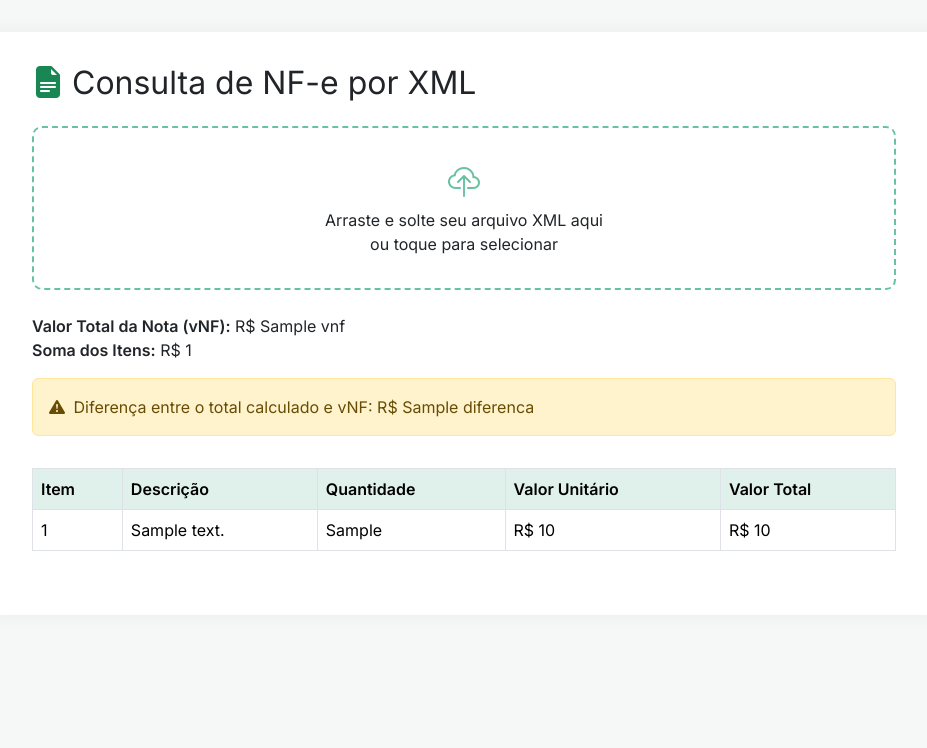
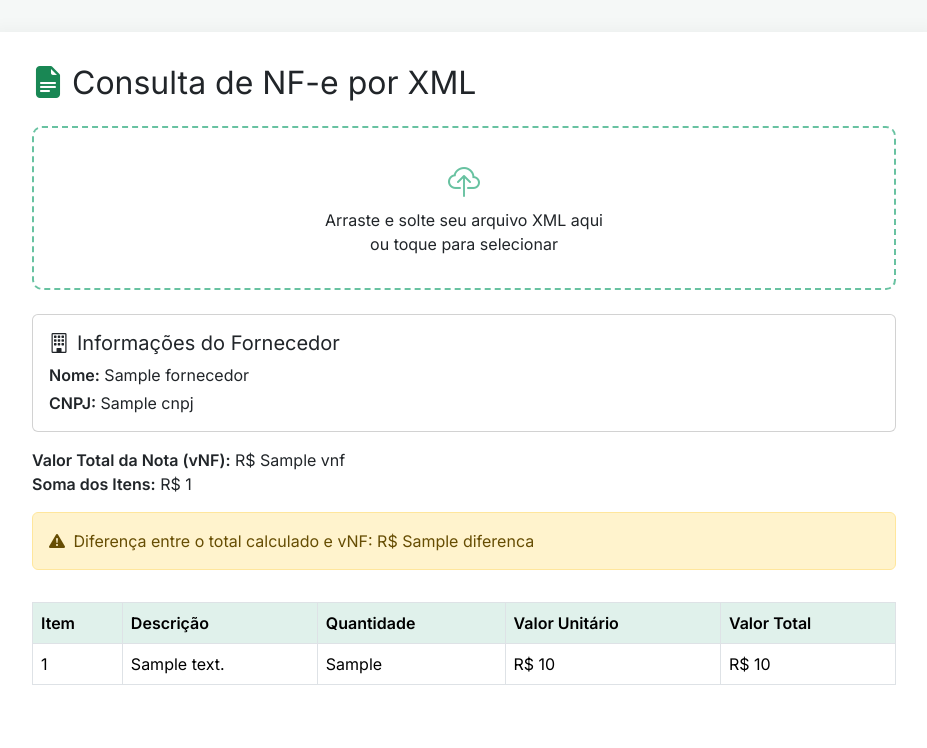
Before and after one commit to jheanDevs/nfe-flask-app, a Flask app: template templates/index.html in a window 1280 px wide. Shown: the top 748 px of the page, without its empty margins (176-1103 px from the left). Run offline with Flask 3, Linux system fonts and the light colour scheme; the template is opened without the code that fills it: most values are stand-ins (such as "Sample title", 1, 10 or a date in 2020).

Commit message:
UPDATE: 1. Modificação no Backend (app.py):
   - Adicionada extração do nome e CNPJ do fornecedor do XML
   - Incluídas as informações do fornecedor no dicionário de resultado
2. Atualização no Frontend (index.html):

   - Criado um novo card para exibir as informações do fornecedor
   - Adicionado ícone e estilização para melhor apresentação visual
   - Mantida a animação de fade-in para uma transição suave
Agora, quando um arquivo XML for carregado, o sistema exibirá:

- Nome do fornecedor
- CNPJ do fornecedor
- Valor total da nota
- Soma dos itens
- Tabela com os detalhes dos itens

```diff
--- a/app.py
+++ b/app.py
@@ -11,6 +11,11 @@ def index():
         file = request.files["xml_file"]
         tree = ET.parse(file)
         root = tree.getroot()
+
+        # Extrair informações do fornecedor
+        emit = root.find('.//nfe:emit', ns)
+        nome_fornecedor = emit.findtext('nfe:xNome', default='-', namespaces=ns)
+        cnpj_fornecedor = emit.findtext('nfe:CNPJ', default='-', namespaces=ns)
 
         itens = root.findall('.//nfe:det', ns)
         total = root.find('.//nfe:ICMSTot', ns)
@@ -46,6 +51,10 @@ def index():
 
         diferenca = abs(total_geral - vnf)
         resultado = {
+            "fornecedor": {
+                "nome": nome_fornecedor,
+                "cnpj": cnpj_fornecedor
+            },
             "vnf": f"{vnf:.2f}",
             "total_geral": f"{total_geral:.2f}",
             "diferenca": f"{diferenca:.2f}",
--- a/templates/index.html
+++ b/templates/index.html
@@ -145,6 +145,13 @@ mobile_friendly_html = """ -->
 
     {% if resultado %}
         <div class="mb-3 animate__animated animate__fadeIn">
+            <div class="card mb-3">
+                <div class="card-body">
+                    <h5 class="card-title"><i class="bi bi-building me-2"></i>Informações do Fornecedor</h5>
+                    <p class="card-text mb-1"><strong>Nome:</strong> {{ resultado.fornecedor.nome }}</p>
+                    <p class="card-text"><strong>CNPJ:</strong> {{ resultado.fornecedor.cnpj }}</p>
+                </div>
+            </div>
             <strong>Valor Total da Nota (vNF):</strong> R$ {{ resultado.vnf }}<br>
             <strong>Soma dos Itens:</strong> R$ {{ resultado.total_geral }}
         </div>
```
